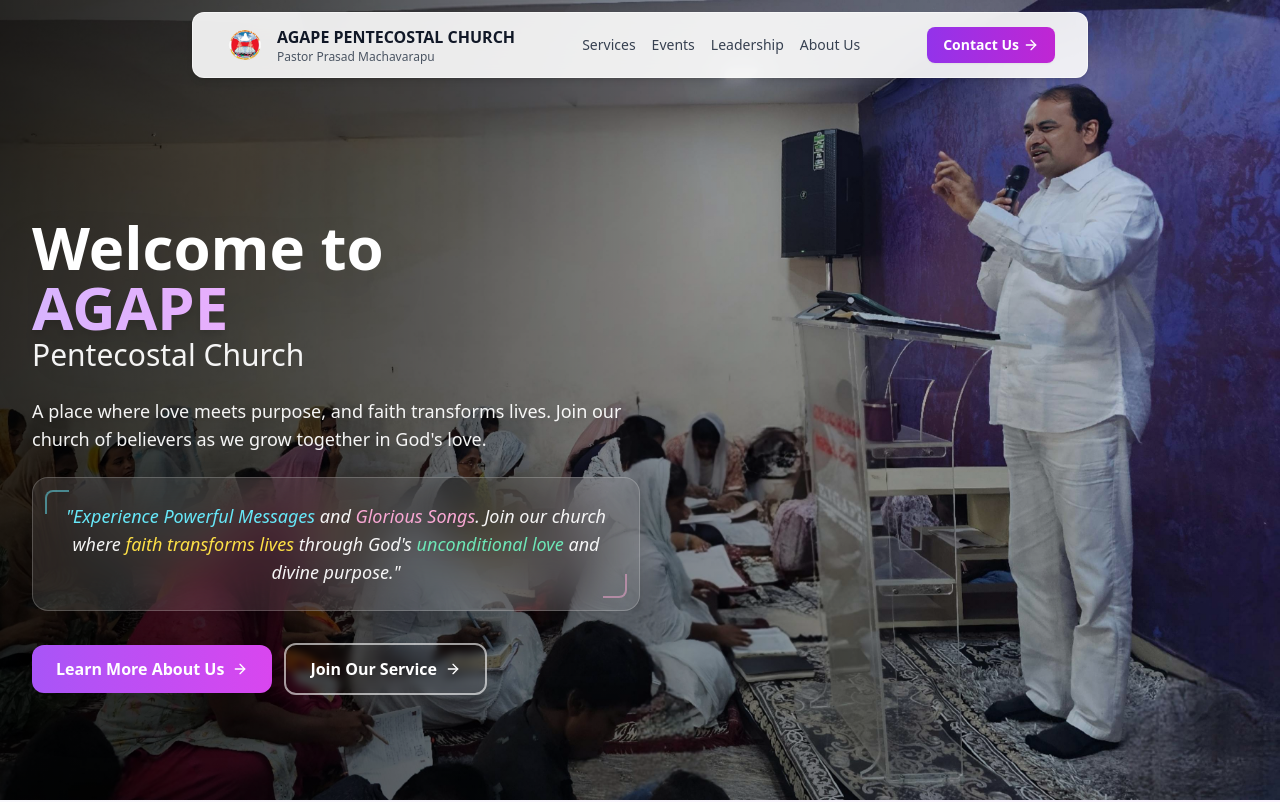
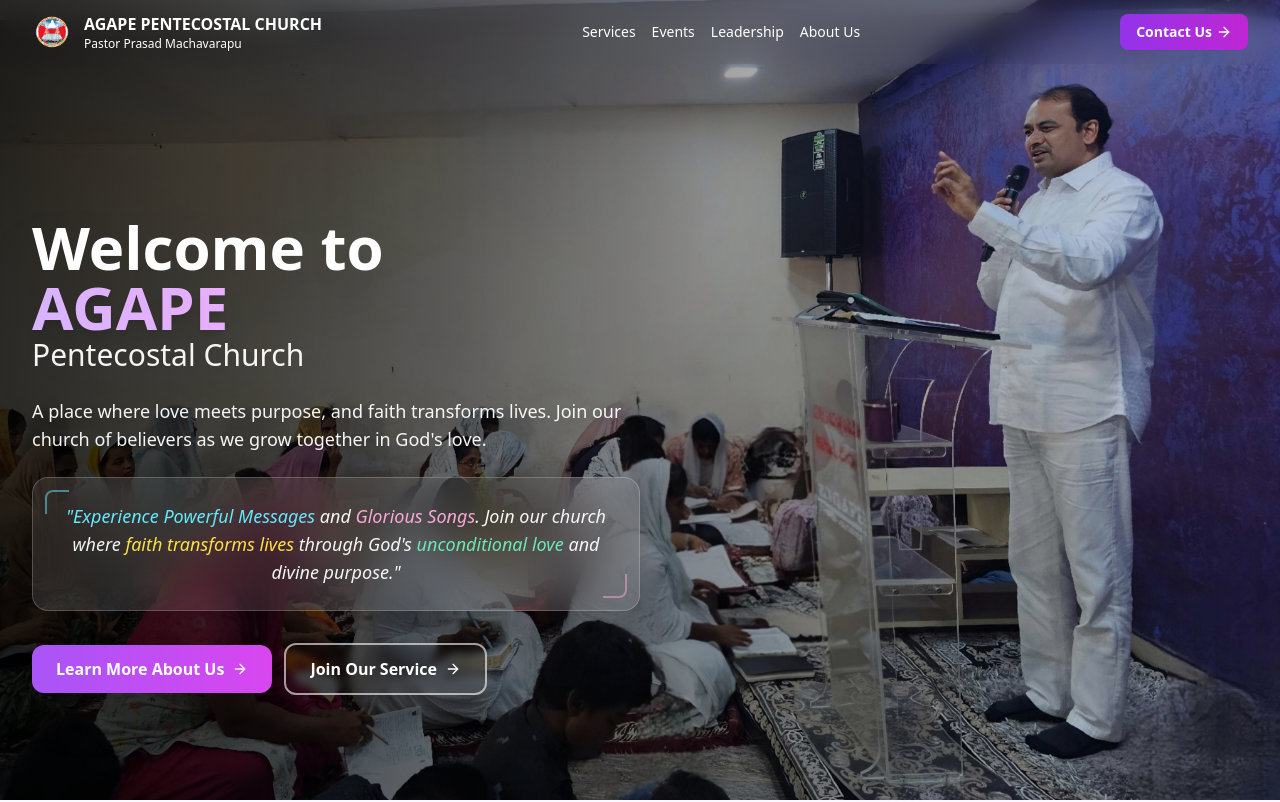
Before and after one commit to Vijayvk939/APC_PROJECT, a React (Vite) app: page / in a window 1280 px wide. Shown: the top 802 px of the page. Built offline with nearby package versions, Linux system fonts and the light colour scheme.

Commit message:
header blurry

```diff
--- a/src/components/layout/Header.tsx
+++ b/src/components/layout/Header.tsx
@@ -7,9 +7,10 @@ import logoImage from '/images/AGP.png';
 
 const Header = () => {
   const [isMenuOpen, setIsMenuOpen] = useState(false);
-  const [isScrolled, setIsScrolled] = useState(false);
+  const [activeSection, setActiveSection] = useState('home');
+  const [isVisible, setIsVisible] = useState(true);
   const [isPastHero, setIsPastHero] = useState(false);
-  const [activeSection, setActiveSection] = useState('home');
+  const [lastScrollY, setLastScrollY] = useState(0);
 
   useEffect(() => {
     let ticking = false;
@@ -19,14 +20,27 @@ const Header = () => {
         requestAnimationFrame(() => {
           try {
             if (window && window.scrollY !== undefined) {
-              setIsScrolled(window.scrollY > 20);
+              const currentScrollY = window.scrollY;
 
-              // Move to top when scrolling down
-              setIsPastHero(window.scrollY > 20);
+              // Detect scroll direction - hide on scroll down, show on scroll up
+              if (currentScrollY > lastScrollY && currentScrollY > 100) {
+                setIsVisible(false);
+              } else if (currentScrollY < lastScrollY) {
+                setIsVisible(true);
+              }
+
+              setLastScrollY(currentScrollY);
+
+              // Check if past hero section (home section)
+              const homeSection = document.getElementById('home');
+              if (homeSection) {
+                const homeHeight = homeSection.offsetHeight;
+                setIsPastHero(currentScrollY > homeHeight * 0.8); // Past 80% of hero section
+              }
 
               // Update active section based on scroll position
               const sections = ['home', 'services', 'events', 'leadership', 'about', 'contact'];
-              const scrollPosition = window.scrollY + 120; // Reduced offset for minimal padding
+              const scrollPosition = currentScrollY + 120; // Reduced offset for minimal padding
 
               for (let i = sections.length - 1; i >= 0; i--) {
                 const section = document.getElementById(sections[i]);
@@ -50,7 +64,7 @@ const Header = () => {
       window.addEventListener('scroll', handleScroll, { passive: true });
       return () => window.removeEventListener('scroll', handleScroll);
     }
-  }, []);
+  }, [lastScrollY]);
 
   const scrollToSection = (sectionId: string) => {
     try {
@@ -77,11 +91,15 @@ const Header = () => {
   };
 
   return (
-    <header className={`fixed ${isPastHero ? 'top-0' : 'top-2 sm:top-3'} left-1/2 transform -translate-x-1/2 w-[calc(100%-1rem)] sm:w-[calc(100%-2rem)] md:w-[calc(100%-4rem)] lg:w-[calc(100%-8rem)] max-w-4xl z-50 transition-all duration-300 rounded-lg sm:rounded-xl ${
-      isScrolled
-        ? 'bg-white/95 backdrop-blur-xl shadow-lg border border-white/40'
-        : 'bg-white/90 backdrop-blur-lg shadow-md border border-white/50'
-    }`}>
+    <header
+      className={`fixed top-0 left-0 w-full z-50 transition-all duration-300 ${
+        isPastHero
+          ? 'backdrop-blur-md bg-white/90'
+          : 'backdrop-blur-md bg-transparent'
+      } ${
+        isVisible ? 'translate-y-0' : '-translate-y-full'
+      }`}
+    >
       {/* Main Navigation */}
       <div className="px-3 sm:px-4 md:px-6 lg:px-8">
         <div className="flex justify-between items-center h-14 sm:h-16">
@@ -96,8 +114,12 @@ const Header = () => {
               className="h-6 w-6 sm:h-7 sm:w-7 md:h-8 md:w-8 lg:h-9 lg:w-9 xl:h-10 xl:w-10 flex-shrink-0"
             />
             <div className="block text-left min-w-0 flex-1 md:flex-none overflow-hidden">
-              <h1 className="text-[8px] xs:text-[9px] sm:text-[10px] md:text-xs lg:text-sm xl:text-base font-semibold text-gray-900 text-left leading-tight truncate">AGAPE PENTECOSTAL CHURCH</h1>
-              <p className="text-[6px] xs:text-[7px] sm:text-[8px] md:text-[9px] lg:text-[10px] xl:text-xs text-gray-600 text-left truncate">Pastor Prasad Machavarapu</p>
+              <h1 className={`text-[8px] xs:text-[9px] sm:text-[10px] md:text-xs lg:text-sm xl:text-base font-semibold text-left leading-tight truncate ${
+                isPastHero ? 'text-gray-900' : 'text-white'
+              }`}>AGAPE PENTECOSTAL CHURCH</h1>
+              <p className={`text-[6px] xs:text-[7px] sm:text-[8px] md:text-[9px] lg:text-[10px] xl:text-xs text-left truncate ${
+                isPastHero ? 'text-gray-700' : 'text-white'
+              }`}>Pastor Prasad Machavarapu</p>
             </div>
           </button>
 
@@ -108,7 +130,9 @@ const Header = () => {
               className={`font-medium text-[10px] md:text-xs lg:text-sm transition-all duration-300 whitespace-nowrap ${
                 activeSection === 'services'
                   ? 'text-transparent bg-clip-text bg-gradient-to-r from-primary-500 to-secondary-500'
-                  : 'text-gray-700 hover:text-transparent hover:bg-clip-text hover:bg-gradient-to-r hover:from-primary-500 hover:to-secondary-500'
+                  : isPastHero
+                    ? 'text-gray-700 hover:text-transparent hover:bg-clip-text hover:bg-gradient-to-r hover:from-primary-500 hover:to-secondary-500'
+                    : 'text-white hover:text-transparent hover:bg-clip-text hover:bg-gradient-to-r hover:from-primary-500 hover:to-secondary-500'
               }`}
             >
               Services
@@ -118,7 +142,9 @@ const Header = () => {
               className={`font-medium text-[10px] md:text-xs lg:text-sm transition-all duration-300 whitespace-nowrap ${
                 activeSection === 'events'
                   ? 'text-transparent bg-clip-text bg-gradient-to-r from-primary-500 to-secondary-500'
-                  : 'text-gray-700 hover:text-transparent hover:bg-clip-text hover:bg-gradient-to-r hover:from-primary-500 hover:to-secondary-500'
+                  : isPastHero
+                    ? 'text-gray-700 hover:text-transparent hover:bg-clip-text hover:bg-gradient-to-r hover:from-primary-500 hover:to-secondary-500'
+                    : 'text-white hover:text-transparent hover:bg-clip-text hover:bg-gradient-to-r hover:from-primary-500 hover:to-secondary-500'
               }`}
             >
               Events
@@ -128,7 +154,9 @@ const Header = () => {
               className={`font-medium text-[10px] md:text-xs lg:text-sm transition-all duration-300 whitespace-nowrap ${
                 activeSection === 'leadership'
                   ? 'text-transparent bg-clip-text bg-gradient-to-r from-primary-500 to-secondary-500'
-                  : 'text-gray-700 hover:text-transparent hover:bg-clip-text hover:bg-gradient-to-r hover:from-primary-500 hover:to-secondary-500'
+                  : isPastHero
+                    ? 'text-gray-700 hover:text-transparent hover:bg-clip-text hover:bg-gradient-to-r hover:from-primary-500 hover:to-secondary-500'
+                    : 'text-white hover:text-transparent hover:bg-clip-text hover:bg-gradient-to-r hover:from-primary-500 hover:to-secondary-500'
               }`}
             >
               Leadership
@@ -138,7 +166,9 @@ const Header = () => {
               className={`font-medium text-[10px] md:text-xs lg:text-sm transition-all duration-300 whitespace-nowrap ${
                 activeSection === 'about'
                   ? 'text-transparent bg-clip-text bg-gradient-to-r from-primary-500 to-secondary-500'
-                  : 'text-gray-700 hover:text-transparent hover:bg-clip-text hover:bg-gradient-to-r hover:from-primary-500 hover:to-secondary-500'
+                  : isPastHero
+                    ? 'text-gray-700 hover:text-transparent hover:bg-clip-text hover:bg-gradient-to-r hover:from-primary-500 hover:to-secondary-500'
+                    : 'text-white hover:text-transparent hover:bg-clip-text hover:bg-gradient-to-r hover:from-primary-500 hover:to-secondary-500'
               }`}
             >
               About Us
@@ -159,7 +189,11 @@ const Header = () => {
           {/* Mobile Menu Button */}
           <button
             onClick={() => setIsMenuOpen(!isMenuOpen)}
-            className="md:hidden text-gray-700 hover:text-blue-600 transition-colors p-2 -mr-2 touch-manipulation"
+            className={`md:hidden transition-colors p-2 -mr-2 touch-manipulation ${
+              isPastHero
+                ? 'text-gray-700 hover:text-blue-600'
+                : 'text-white hover:text-blue-300'
+            }`}
             aria-label="Toggle menu"
           >
             {isMenuOpen ? <X className="w-6 h-6 sm:w-7 sm:h-7" /> : <Menu className="w-6 h-6 sm:w-7 sm:h-7" />}
@@ -170,7 +204,9 @@ const Header = () => {
         <AnimatePresence>
           {isMenuOpen && (
             <motion.div
-              className="md:hidden py-2 border-t border-gray-200 bg-white pointer-events-auto overflow-hidden"
+              className={`md:hidden py-2 border-t pointer-events-auto overflow-hidden ${
+                isPastHero ? 'border-gray-200 bg-white/95' : 'border-white/20'
+              }`}
               initial={{ opacity: 0, height: 0 }}
               animate={{ opacity: 1, height: "auto" }}
               exit={{ opacity: 0, height: 0 }}
@@ -191,7 +227,9 @@ const Header = () => {
                   className={`text-left px-3 py-1.5 text-xs font-medium transition-all duration-300 touch-manipulation relative z-10 cursor-pointer ${
                     activeSection === 'services'
                       ? 'text-transparent bg-clip-text bg-gradient-to-r from-primary-500 to-secondary-500'
-                      : 'text-gray-700 hover:text-transparent hover:bg-clip-text hover:bg-gradient-to-r hover:from-primary-500 hover:to-secondary-500'
+                      : isPastHero
+                        ? 'text-gray-700 hover:text-transparent hover:bg-clip-text hover:bg-gradient-to-r hover:from-primary-500 hover:to-secondary-500'
+                        : 'text-white hover:text-transparent hover:bg-clip-text hover:bg-gradient-to-r hover:from-primary-500 hover:to-secondary-500'
                   }`}
                 >
                   Services
@@ -205,7 +243,9 @@ const Header = () => {
                   className={`text-left px-3 py-1.5 text-xs font-medium transition-all duration-300 touch-manipulation relative z-10 cursor-pointer ${
                     activeSection === 'events'
                       ? 'text-transparent bg-clip-text bg-gradient-to-r from-primary-500 to-secondary-500'
-                      : 'text-gray-700 hover:text-transparent hover:bg-clip-text hover:bg-gradient-to-r hover:from-primary-500 hover:to-secondary-500'
+                      : isPastHero
+                        ? 'text-gray-700 hover:text-transparent hover:bg-clip-text hover:bg-gradient-to-r hover:from-primary-500 hover:to-secondary-500'
+                        : 'text-white hover:text-transparent hover:bg-clip-text hover:bg-gradient-to-r hover:from-primary-500 hover:to-secondary-500'
                   }`}
                 >
                   Events
@@ -219,7 +259,9 @@ const Header = () => {
                   className={`text-left px-3 py-1.5 text-xs font-medium transition-all duration-300 touch-manipulation relative z-10 cursor-pointer ${
                     activeSection === 'leadership'
                       ? 'text-transparent bg-clip-text bg-gradient-to-r from-primary-500 to-secondary-500'
-                      : 'text-gray-700 hover:text-transparent hover:bg-clip-text hover:bg-gradient-to-r hover:from-primary-500 hover:to-secondary-500'
+                      : isPastHero
+                        ? 'text-gray-700 hover:text-transparent hover:bg-clip-text hover:bg-gradient-to-r hover:from-primary-500 hover:to-secondary-500'
+                        : 'text-white hover:text-transparent hover:bg-clip-text hover:bg-gradient-to-r hover:from-primary-500 hover:to-secondary-500'
                   }`}
                 >
                   Leadership
@@ -233,12 +275,16 @@ const Header = () => {
                   className={`text-left px-3 py-1.5 text-xs font-medium transition-all duration-300 touch-manipulation relative z-10 cursor-pointer ${
                     activeSection === 'about'
                       ? 'text-transparent bg-clip-text bg-gradient-to-r from-primary-500 to-secondary-500'
-                      : 'text-gray-700 hover:text-transparent hover:bg-clip-text hover:bg-gradient-to-r hover:from-primary-500 hover:to-secondary-500'
+                      : isPastHero
+                        ? 'text-gray-700 hover:text-transparent hover:bg-clip-text hover:bg-gradient-to-r hover:from-primary-500 hover:to-secondary-500'
+                        : 'text-white hover:text-transparent hover:bg-clip-text hover:bg-gradient-to-r hover:from-primary-500 hover:to-secondary-500'
                   }`}
                 >
                   About Us
                 </button>
-                <div className="flex flex-col pt-2 border-t border-gray-200 mt-1">
+                <div className={`flex flex-col pt-2 border-t mt-1 ${
+                  isPastHero ? 'border-gray-200' : 'border-white/20'
+                }`}>
                   <button
                     onClick={(e) => {
                       e.preventDefault();
```
